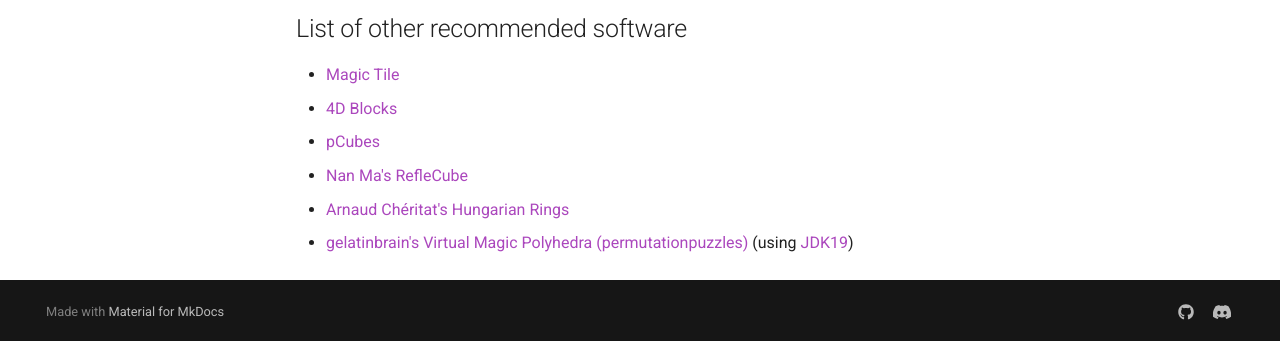
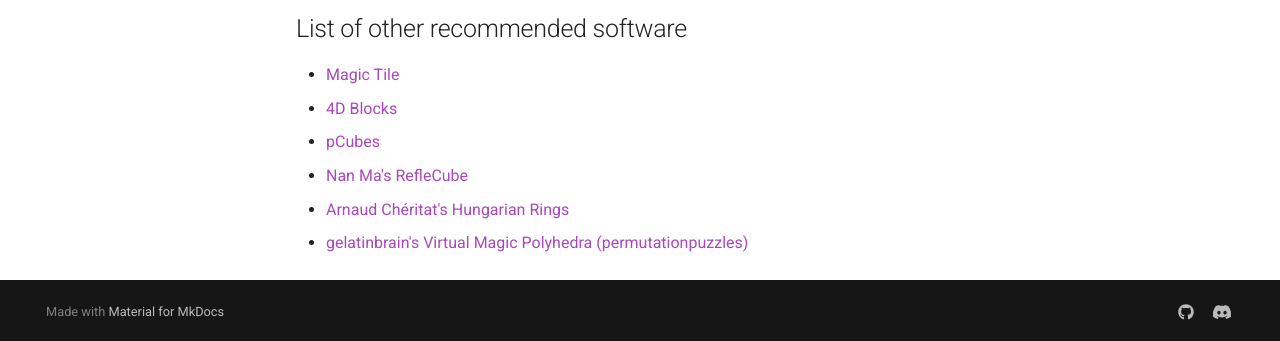
Before and after one commit to Hypercubers/hypercubing.xyz, an MkDocs documentation site: the page built from docs/software/index.md, in a window 1280 px wide and 1379 px high. Shown: the part 1035-1376 px from the top of the window. Built offline with MkDocs 1.6.1 and Material for MkDocs 9.7.7, drawn with Linux system fonts in a browser that asks for light colours; comment, search, counter and statistics services are not loaded.

Commit message:
Update link to gelatinbrain

```diff
--- a/docs/software/index.md
+++ b/docs/software/index.md
@@ -32,4 +32,4 @@ For Android phones and tablets, you can download MC4D from the Google Play Store
 - [pCubes](https://twistypuzzles.com/forum/viewtopic.php?t=27054)
 - [Nan Ma's RefleCube](https://www.nan.ma/reflecube/)
 - [Arnaud Chéritat's Hungarian Rings](https://www.math.univ-toulouse.fr/~cheritat/AppletsDivers/AnneauxHongrois/)
-- [gelatinbrain's Virtual Magic Polyhedra (permutationpuzzles)](https://zqjxkvby.000webhostapp.com/permuzzle/installer.html) (using [JDK19](https://www.oracle.com/java/technologies/javase/jdk19-archive-downloads.html))
+- [gelatinbrain's Virtual Magic Polyhedra (permutationpuzzles)](https://github.com/Hypercubers/gelatinbrain/)
```
